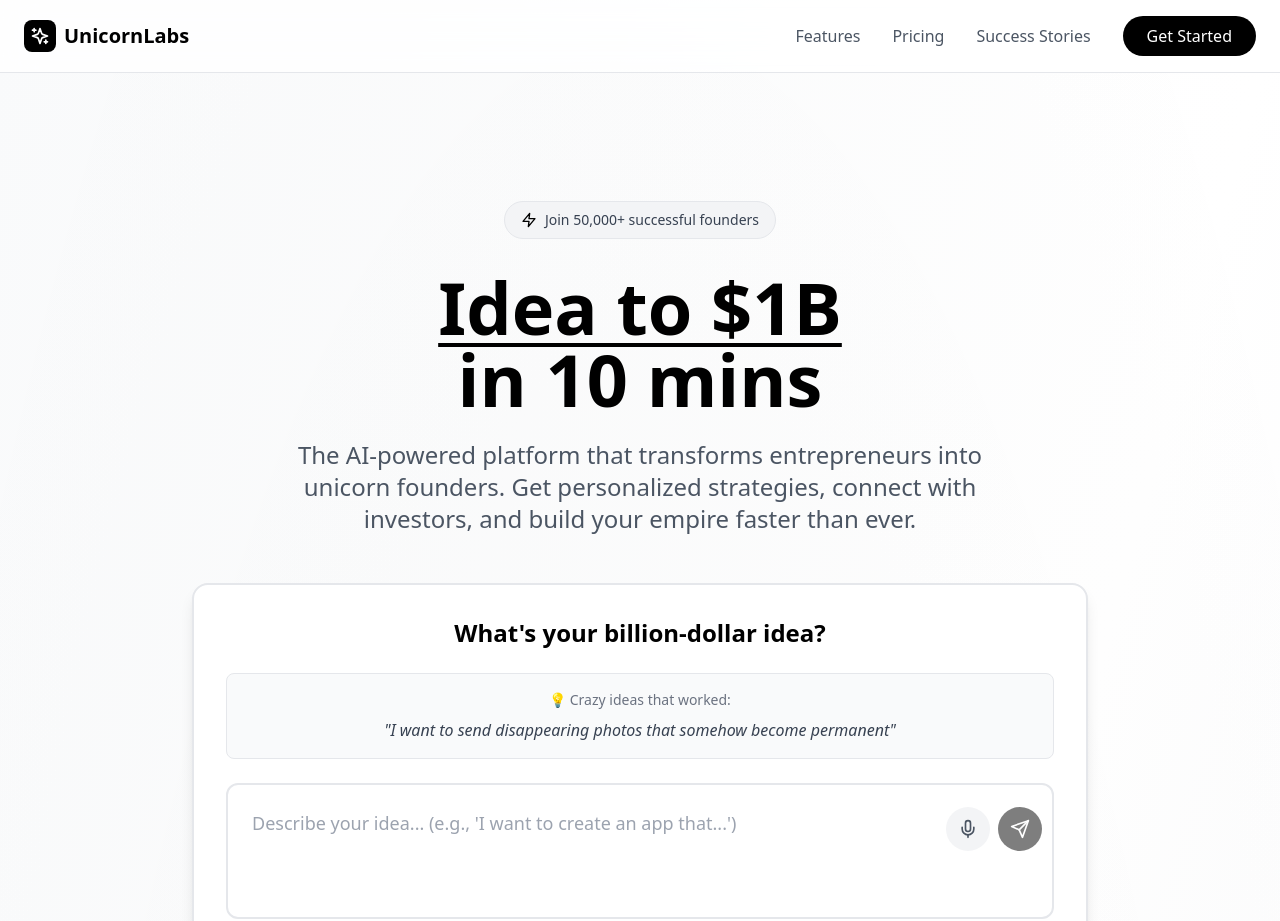
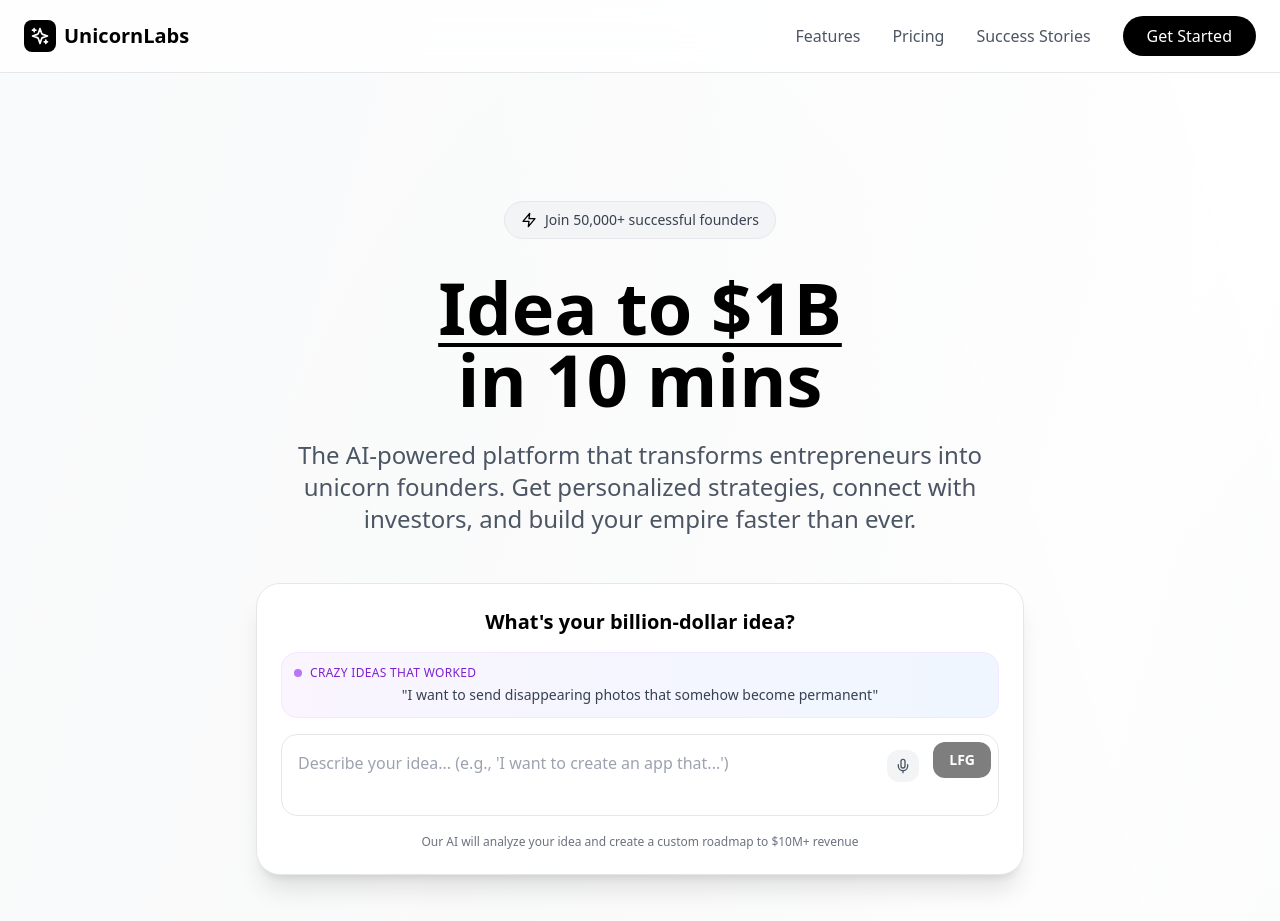
Before and after one commit to learesong/unicorn-labs-ui, a React (Vite) app: page / in a window 1280 px wide. Shown: the top 921 px of the page. Built offline with nearby package versions, Linux system fonts and the light colour scheme.

Commit message:
Modern Eleven Labs Style Idea Box

```diff
--- a/src/App.tsx
+++ b/src/App.tsx
@@ -262,15 +262,20 @@ function App() {
           </p>
 
           {/* Idea Input Section */}
-          <div className="max-w-4xl mx-auto mb-12">
-            <div className="bg-white rounded-2xl border-2 border-gray-200 p-8 shadow-lg">
-              <h3 className="text-2xl font-bold mb-6 text-black">What's your billion-dollar idea?</h3>
+          <div className="max-w-3xl mx-auto mb-12">
+            <div className="bg-white rounded-3xl border border-gray-200 p-6 shadow-xl backdrop-blur-sm">
+              <h3 className="text-xl font-semibold mb-4 text-black">What's your billion-dollar idea?</h3>
 
-              {/* Example Ideas Carousel */}
-              <div className="mb-6 p-4 bg-gray-50 rounded-lg border border-gray-200">
-                <div className="text-sm text-gray-500 mb-2">💡 Crazy ideas that worked:</div>
-                <div className="text-gray-700 italic min-h-[24px] transition-all duration-500">
-                  "{exampleIdeas[currentExampleIndex]}"
+              {/* Example Ideas Carousel - Modern Eleven Labs Style */}
+              <div className="mb-4 relative">
+                <div className="bg-gradient-to-r from-purple-50 to-blue-50 rounded-2xl p-3 border border-purple-100">
+                  <div className="flex items-center space-x-2 mb-1">
+                    <div className="w-2 h-2 bg-purple-500 rounded-full animate-pulse"></div>
+                    <span className="text-xs font-medium text-purple-700 uppercase tracking-wide">Crazy ideas that worked</span>
+                  </div>
+                  <div className="text-sm text-gray-700 font-medium min-h-[20px] transition-all duration-500">
+                    "{exampleIdeas[currentExampleIndex]}"
+                  </div>
                 </div>
               </div>
 
@@ -280,33 +285,33 @@ function App() {
                   value={ideaInput}
                   onChange={(e) => setIdeaInput(e.target.value)}
                   placeholder="Describe your idea... (e.g., 'I want to create an app that...')"
-                  className="w-full p-6 pr-24 border-2 border-gray-200 rounded-xl text-lg resize-none focus:border-black focus:outline-none transition-colors"
-                  rows={3}
+                  className="w-full p-4 pr-32 border border-gray-200 rounded-2xl text-base resize-none focus:border-purple-300 focus:outline-none focus:ring-2 focus:ring-purple-100 transition-all"
+                  rows={2}
                 />
 
                 {/* Voice Input Button */}
                 <button
                   onClick={handleVoiceInput}
-                  className={`absolute right-16 top-6 p-3 rounded-full transition-all ${
+                  className={`absolute right-20 top-4 p-2 rounded-xl transition-all ${
                     isListening
                       ? 'bg-red-500 text-white animate-pulse'
                       : 'bg-gray-100 text-gray-600 hover:bg-gray-200'
                   }`}
                   title="Voice input"
                 >
-                  <Mic className="w-5 h-5" />
+                  <Mic className="w-4 h-4" />
                 </button>
 
-                {/* Submit Button */}
+                {/* LFG Button */}
                 <button
-                  className="absolute right-3 top-6 p-3 bg-black text-white rounded-full hover:bg-gray-800 transition-all hover:shadow-lg disabled:opacity-50 disabled:cursor-not-allowed"
+                  className="absolute right-2 top-2 px-4 py-2 bg-black text-white rounded-xl hover:bg-gray-800 transition-all hover:shadow-lg disabled:opacity-50 disabled:cursor-not-allowed font-semibold text-sm"
                   disabled={!ideaInput.trim()}
                 >
-                  <Send className="w-5 h-5" />
+                  LFG
                 </button>
               </div>
 
-              <div className="mt-4 text-sm text-gray-500 text-center">
+              <div className="mt-3 text-xs text-gray-500 text-center">
                 Our AI will analyze your idea and create a custom roadmap to $10M+ revenue
               </div>
             </div>
```
